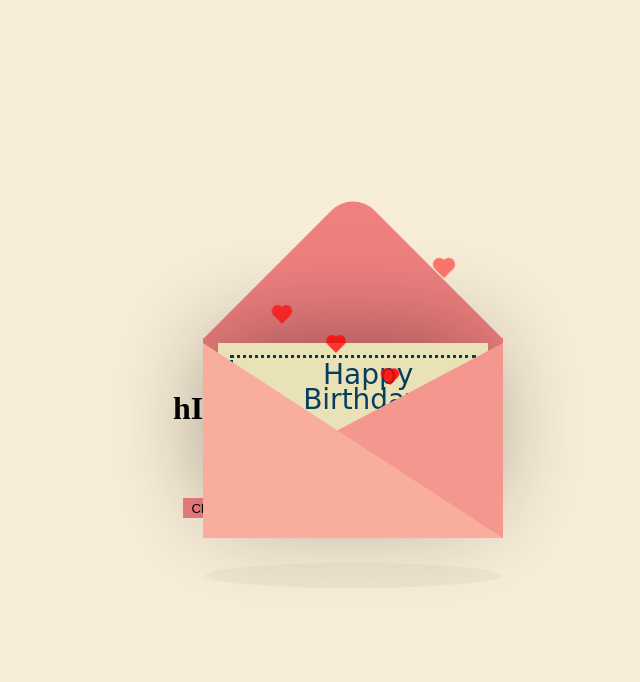
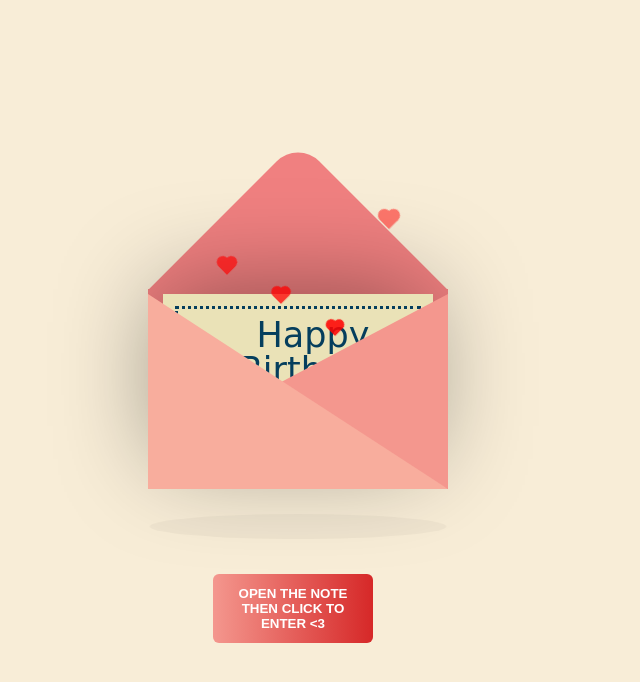
Before and after one commit to shawtyglows/HBD-Blandon2024, a plain HTML site: page index.html in a window 1280 px wide. Shown: the whole page, without its empty margins (342-982 px from the left). Drawn offline with nearby package versions, Linux system fonts and the light colour scheme.

Commit message:
styling and fixes

```diff
--- a/index.html
+++ b/index.html
@@ -8,16 +8,14 @@
     </head>
 
     <body>
-        <button type="button" onclick="location.href='letter.html'">Click here!</button>
-        <h1>hI</h1>
         <div class="container">
             <div class="valentines">
                 <div class="envelope"></div>
                 <div class="front"></div>
                 <div class="card">
-                    <div class="text">Happy<br>Birthday!</div>
-                    <button type="button" onclick="location.href='letter.html'">Click here!</button>
+                    <div class="text">Happy Birthday<br>Blandon!</div>
                     <div class="heart"></div>
+                    <div class="textTwo">I love you forever. <br>- Amanda  7/14/2024</div>
                 </div>
                 <div class="hearts">
                     <div class="one"></div>
@@ -27,9 +25,12 @@
                     <div class="five"></div>
                 </div>
                 <div class="shadow"></div>
+
             </div>
 
+            <button class="btn" onclick="location.href='letter.html'">Open the Note then Click to enter <3</button>
         </div>
+
         <script src="init.js"></script>
     </body>
 </html>
--- a/style.css
+++ b/style.css
@@ -73,11 +73,11 @@ body {
 .text {
     position:absolute;
     font-family: 'Brush Script MT', cursive;
-    font-size: 28px;
+    font-size: 35px;
     text-align: center;
-    line-height: 25px;
-    top: 19px;
-    left: 85px;
+    line-height: 35px;
+    top: 24px;
+    left: 30px;
     color: #053e5d;
 
 }
@@ -89,11 +89,21 @@ body {
     height:30px;
     width:30px;
     margin: 0 10px;
-    top:100px;
-    left: 105px;
+    top:80px;
+    left: 190px;
     transform: rotate(-45deg);
 
+}
 
+.textTwo {
+    position:absolute;
+    font-family: 'Brush Script MT', cursive;
+    font-size: 20px;
+    text-align: center;
+    line-height: 25px;
+    top: 95px;
+    left: 50px;
+    color: #053e5d;
 }
 
 .heart:before, .heart:after {
@@ -115,7 +125,7 @@ body {
     left: 15px;
     top:0;
 }
-
+/*
 button {
     background-color:#f08080;
     border: none;
@@ -125,7 +135,7 @@ button {
     top: 100px;
     left: 90px;
 }
-
+*/
 .hearts {
     position: absolute;
     top:15px;
@@ -246,3 +256,31 @@ button {
         transform: scaleX(0.85);
     }
 }
+
+
+.btn {
+    position:relative;
+    text-align: center;
+    font-weight: 800;
+    border:none;
+    left:50px;
+    top:100px;
+    margin: 15px;
+    padding:12px;
+    width:160px;
+    font-family: "Questrial", sans-serif;
+    text-transform: uppercase;
+    border-radius: 6px;
+    cursor:pointer;
+    color:#fff;
+    background-size: 200%;
+    background-position: left;
+    transition:0.6s;
+    background-image: linear-gradient(to left,#f4978e,#d62828,#f4978e);
+    justify-content:center;
+    flex-direction: column;
+}
+
+.btn:hover {
+    background-position: right;
+}
```
Also changed, not shown: letter.html (+1 -3 lines).
